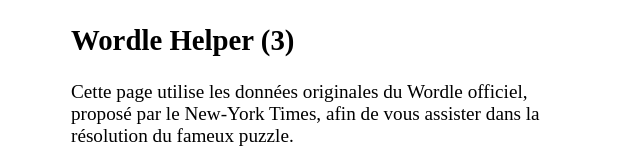
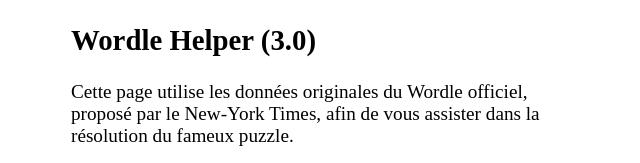
Before and after one commit to patrick-philipot/wordle, a plain HTML site: page index.html in a window 1280 px wide. Shown: the top 163 px of the page, 319-959 px from the left. Drawn offline with Linux system fonts and the light colour scheme.

Commit message:
Title change to 3.0

```diff
--- a/index.html
+++ b/index.html
@@ -12,7 +12,7 @@
 <body>
   <section class="intro">
 
-    <h1>Wordle Helper (3)</h1>
+    <h1>Wordle Helper (3.0)</h1>
 
     <p>Cette page utilise les données originales du Wordle officiel,
 proposé par le New-York Times, afin de vous assister dans la résolution
```
